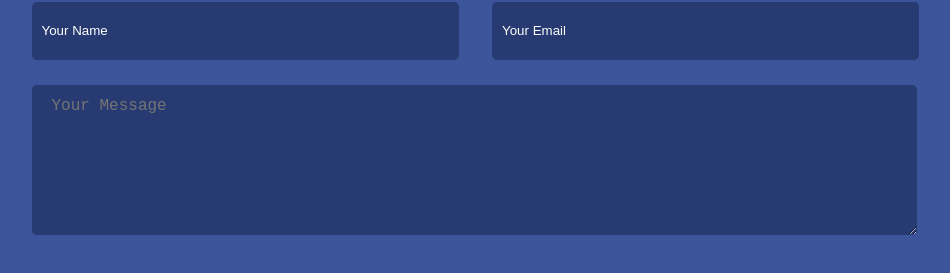
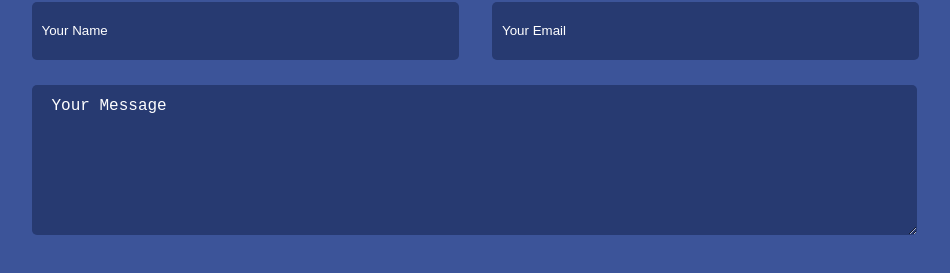
Before and after one commit to ALAASHAHEEN93/Cude, a plain HTML site: page index.html in a window 1280 px wide. Shown: the part 4951-5224 px from the top of the page, without its empty margins (161-1111 px from the left). Drawn offline with Linux system fonts and the light colour scheme.

Commit message:
PlaceHolder textarea

```diff
--- a/assets/css/Style.css
+++ b/assets/css/Style.css
@@ -316,6 +316,9 @@ a.Social:last-child {
     color: white;
 }
 
+ textarea::placeholder {
+  color: white;
+}
 .CallUs textarea {
     background-color: #273a71;
     display: block;
```
